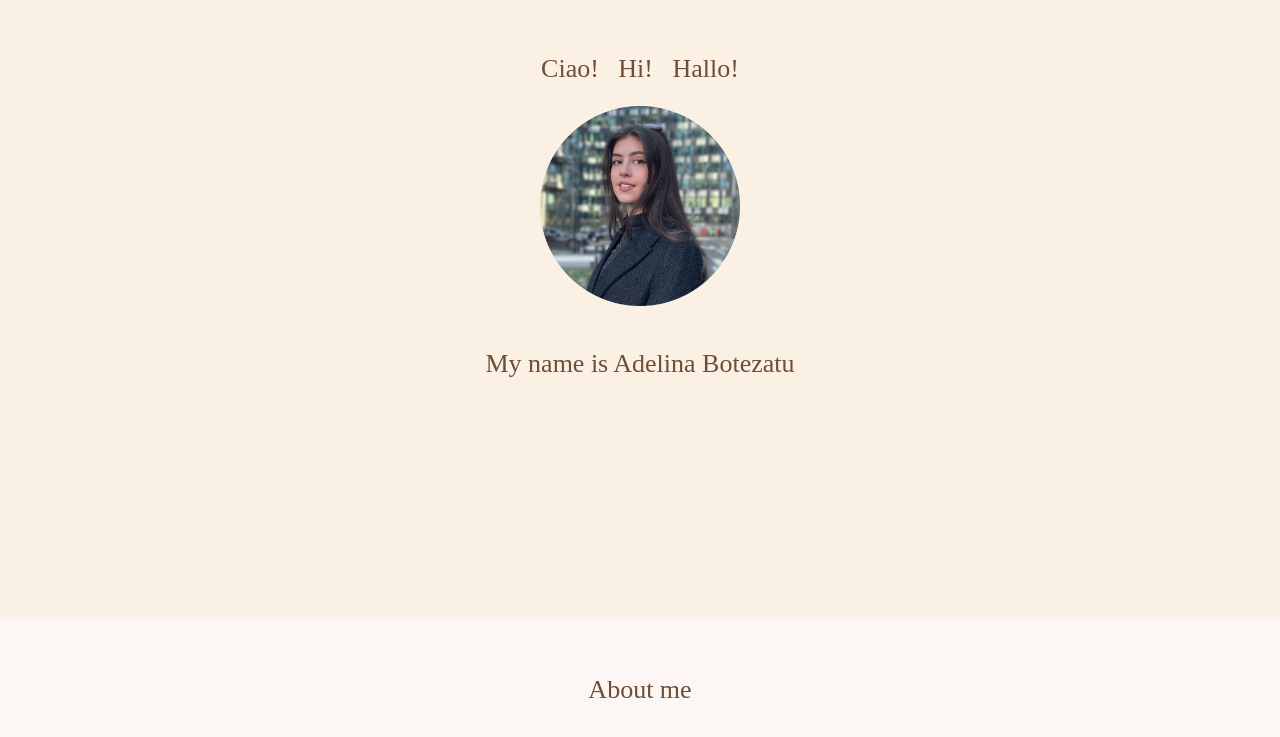
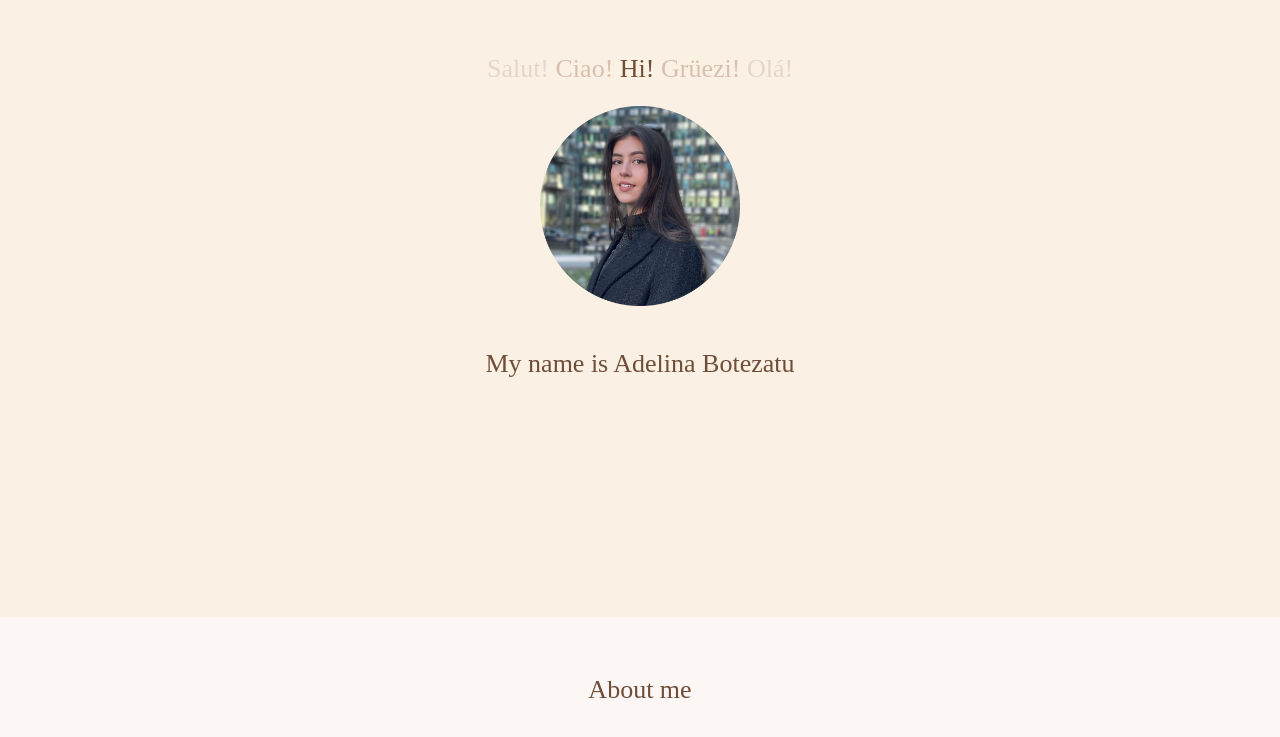
Before and after one commit to adxlinaaa/adxlinaaa.github.io, a plain HTML site: page index.html in a window 1280 px wide. Shown: the part 183-920 px from the top of the page. Drawn offline with Linux system fonts and the light colour scheme; a web font is replaced by a local one.

Commit message:
Add greetings

```diff
--- a/index.html
+++ b/index.html
@@ -13,7 +13,7 @@
 <section id="section1" class="cd-section home-section">
   <div class="content-wrapper">
     <div class="intro">
-     <h1>Ciao! &nbsp  Hi! &nbsp Hallo!</h1> <br>
+     <h1> <span class="greetings">Salut! </span><span class="greeting">Ciao!</span> Hi! <span class="greeting"> Grüezi! </span><span class="greetings">Olá! </span></h1> <br>
     <img height="200" width="200" src="/images/blur.png">
 
     <div class="intro">
--- a/styles.css
+++ b/styles.css
@@ -296,6 +296,11 @@ Content Sections - basic style
 	display: inline;
   }
 
-.shadow {
-	display: inline;
+.greeting {
+	color: #d7c0af;
+
 }
+
+.greetings{
+	color: #e5d5cb;
+}
```
